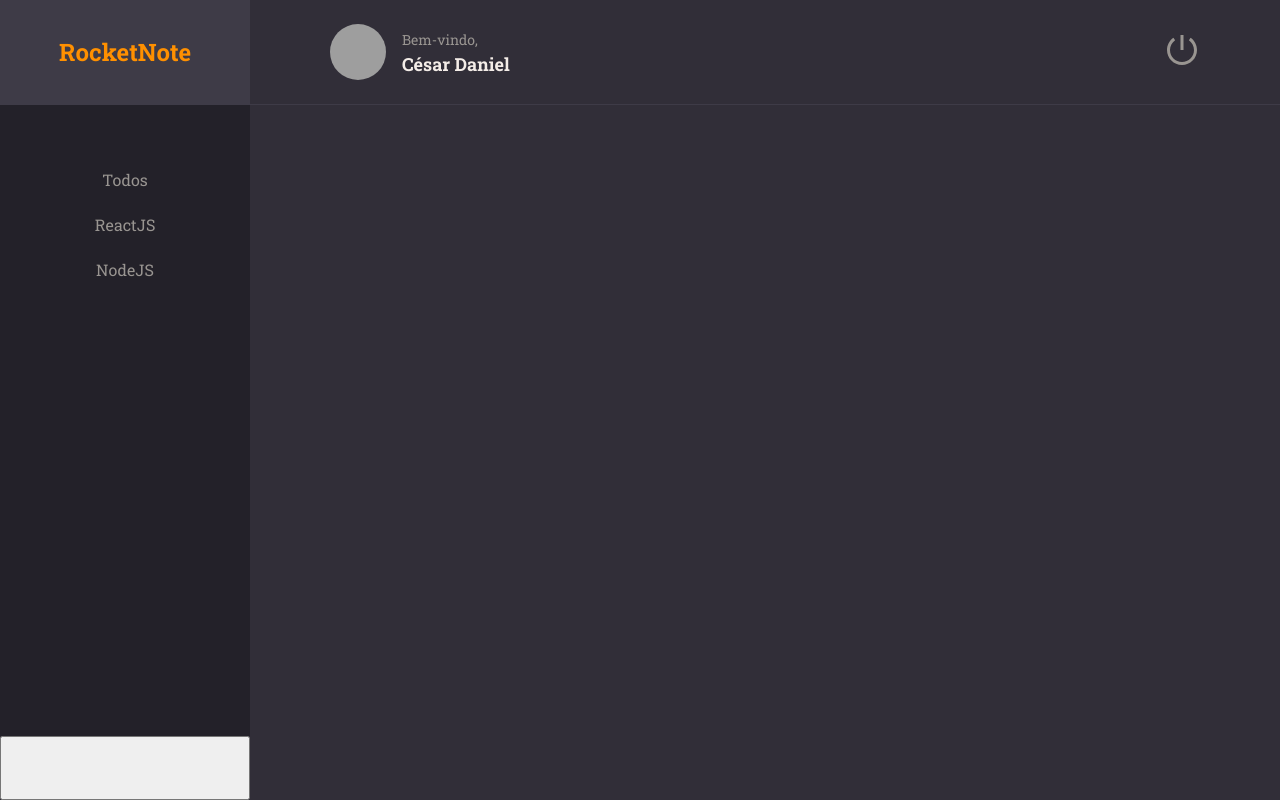
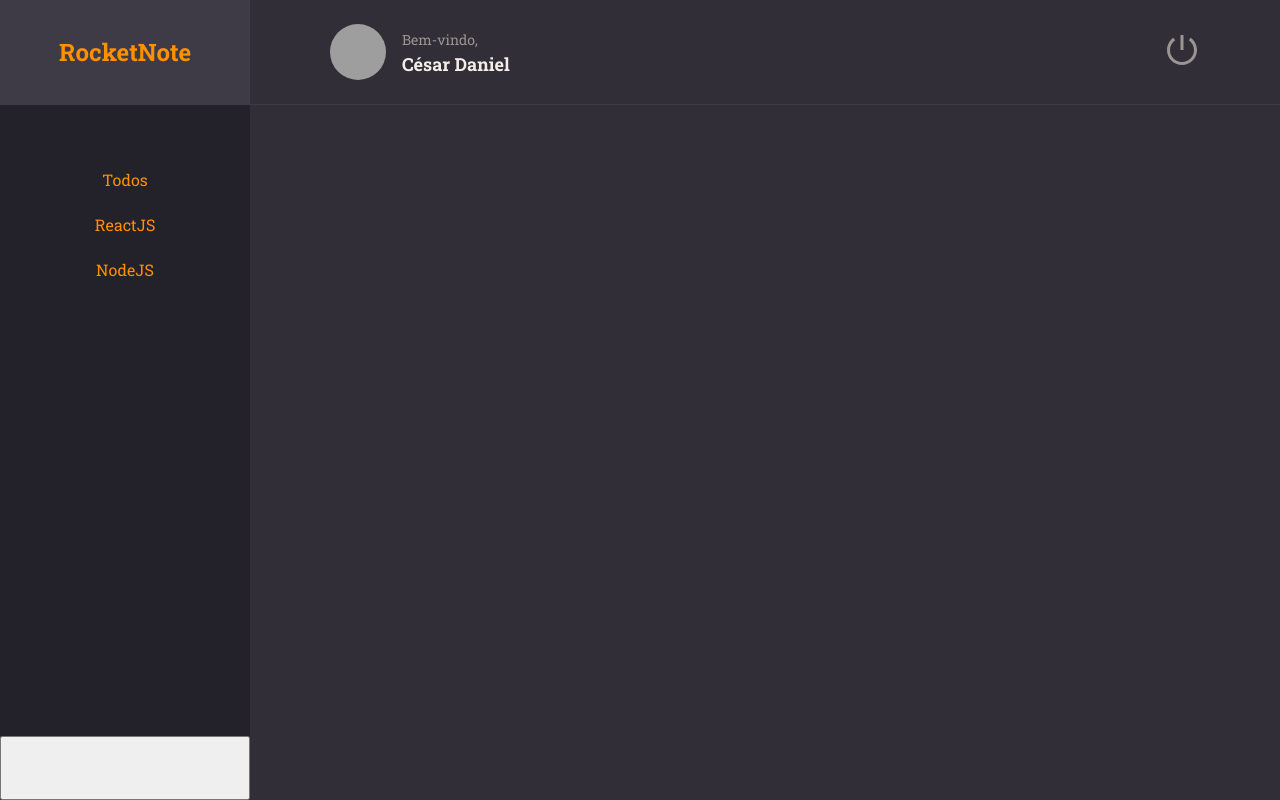
Before and after one commit to cesarDanielRodrigues/explorer-introducaoReact, a React (Vite) app in the folder rocketnotes/: page / in a window 1280 px wide. Built offline with nearby package versions, Linux system fonts and the light colour scheme; grey boxes are pictures that could not be loaded.

Commit message:
Corrigindo alertas do Styled Components no ButtonText

```diff
--- a/rocketnotes/src/components/ButtonText/index.jsx
+++ b/rocketnotes/src/components/ButtonText/index.jsx
@@ -4,7 +4,7 @@ export function ButtonText({title,isActive = false, ...rest}) {
   return (
         <Container
         type="button"
-        isActive={isActive}
+        $isactive={isActive.toString()}
         {...rest}
         >
             {title}
--- a/rocketnotes/src/components/ButtonText/style.js
+++ b/rocketnotes/src/components/ButtonText/style.js
@@ -3,6 +3,6 @@ import styled from "styled-components";
 export const Container = styled.button`
     border:none;
     background: none;
-    color: ${({theme, isActive})=>(isActive ? theme.COLORS.ORANGE : theme.COLORS.GRAY_100)};
+    color: ${({theme, $isactive})=>($isactive ? theme.COLORS.ORANGE : theme.COLORS.GRAY_100)};
     font-size: 16px;
 `
```
